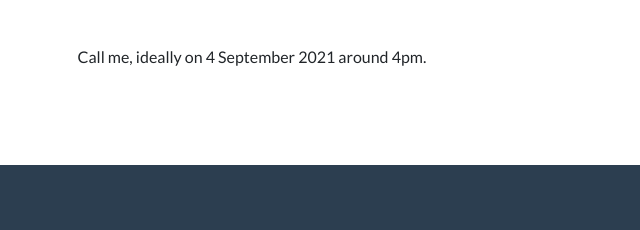
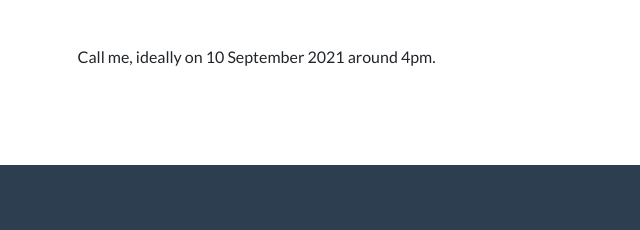
Before and after one commit to SimoneFrancio/SimoneFrancio.github.io, a plain HTML site: page index.html in a window 1280 px wide. Shown: the part 4560-4790 px from the top of the page, 242-882 px from the left. Drawn offline with nearby package versions, Linux system fonts and the light colour scheme.

Commit message:
wedding date

```diff
--- a/index.html
+++ b/index.html
@@ -177,7 +177,7 @@
                             <button class="btn btn-primary btn-xl" id="submitButton" type="submit">Send</button>
                         </form>
                         <h1 id="telefono" class="masthead-heading mb-5">+39 3401294279</h1>
-                        <p class="mb-0">Call me, ideally on 4 September 2021 around 4pm.</p>
+                        <p class="mb-0">Call me, ideally on 10 September 2021 around 4pm.</p>
                     </div>
                 </div>
             </div>
```
